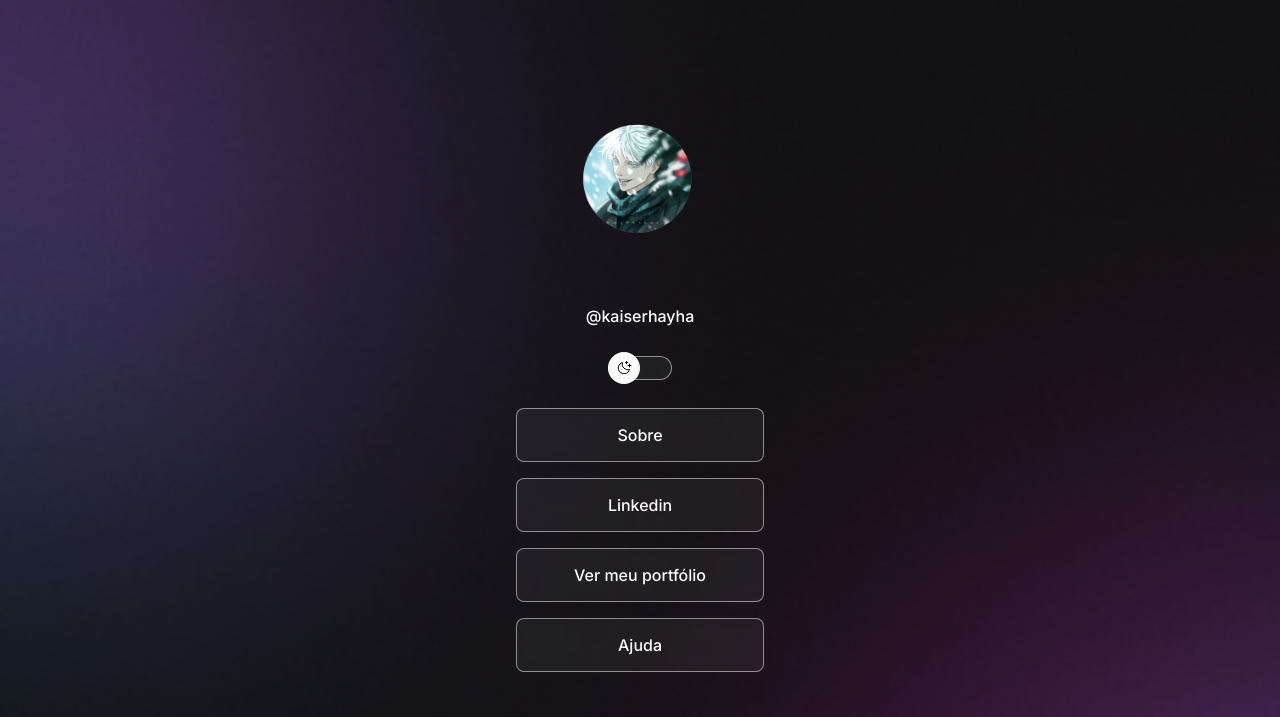
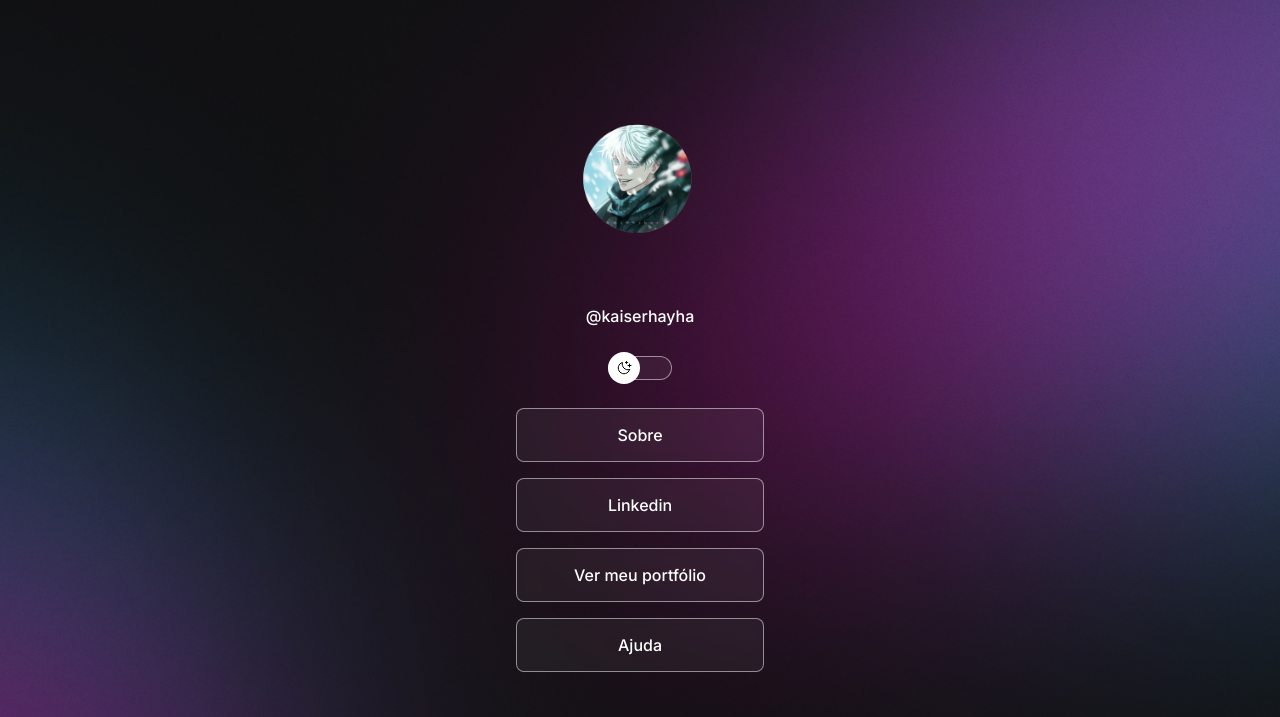
Before and after one commit to TojiHayha/ProjetoPort, a plain HTML site: page index.html in a window 1280 px wide. Shown: the top 717 px of the page. Drawn offline with nearby package versions, Linux system fonts and the light colour scheme.

Commit message:
change background based on media queries

```diff
--- a/style.css
+++ b/style.css
@@ -34,6 +34,7 @@ body {
 
   /*background: colocar image repeat position/size */
   background: var(--bg-url) no-repeat top center/cover;
+  height: 100vh;
 }
 
 body * {
@@ -290,3 +291,12 @@ h2 {
     width: 50%;
   }
 }
+
+@media (min-width: 700px){
+  :root{
+    --bg-url: url(./assets/duo/bg-desktop.jpg)
+  }
+  .light{
+    --bg-url: url(./assets/duo/bg-desktop-light.jpg)
+  }
+}
```
